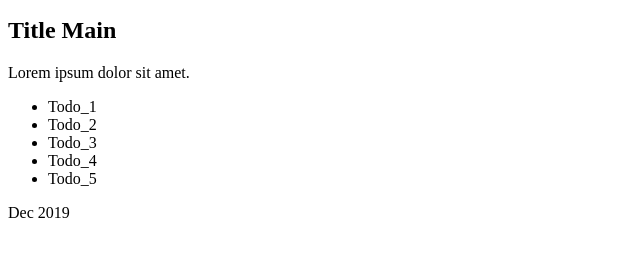
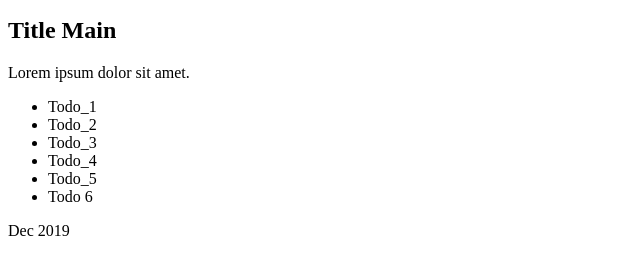
Before and after one commit to itachi00000/pracgit, a plain HTML site: page index.html in a window 1280 px wide. Shown: the part 101-376 px from the top of the page, without its empty margins (0-640 px from the left). Drawn offline with Linux system fonts and the light colour scheme.

Commit message:
update index.html

```diff
--- a/index.html
+++ b/index.html
@@ -24,6 +24,7 @@
         <li>Todo_3</li>
         <li>Todo_4</li>
         <li>Todo_5</li>
+        <li>Todo 6</li>
       </ul>
     </main>
     <footer>
```
